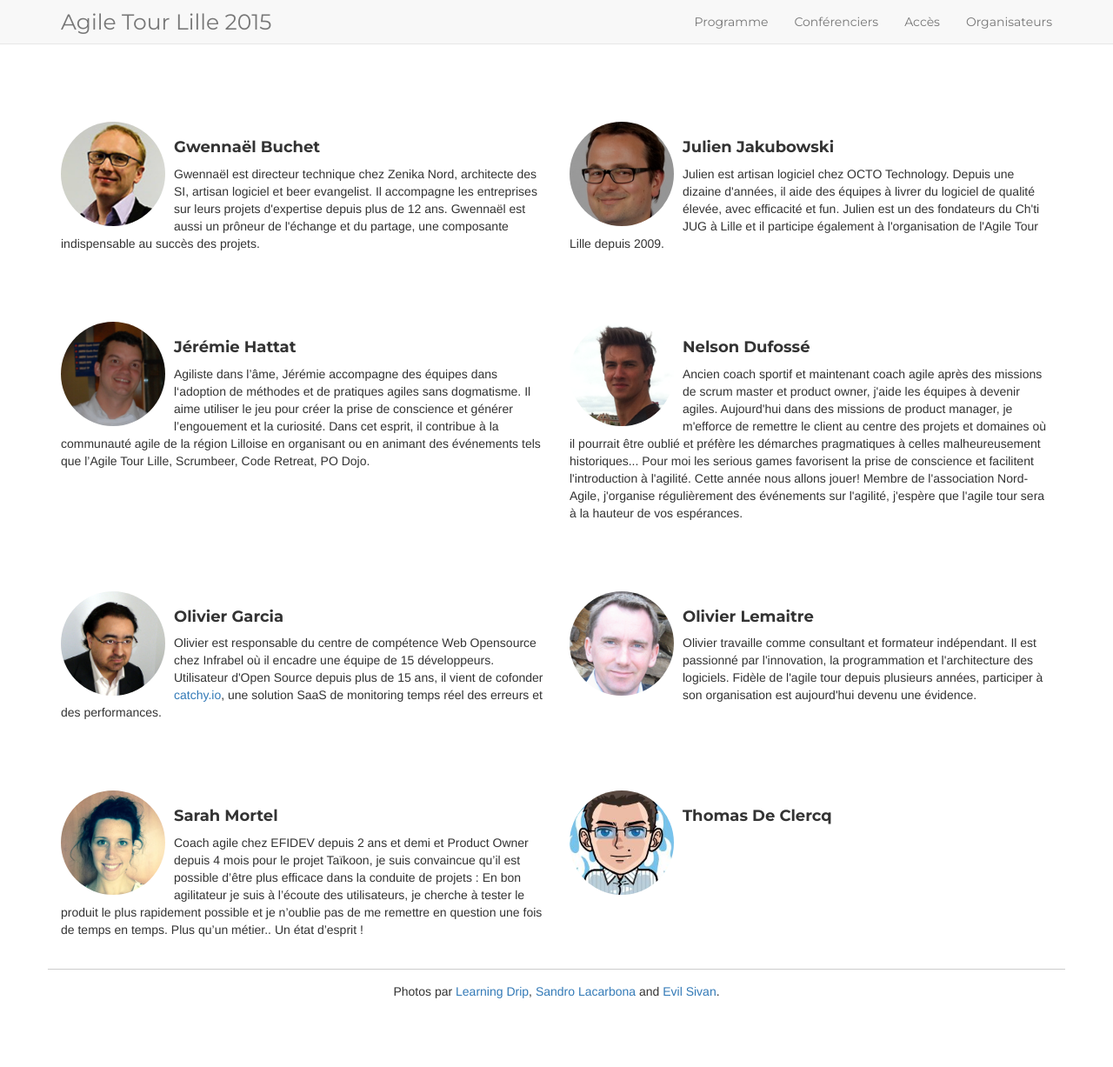
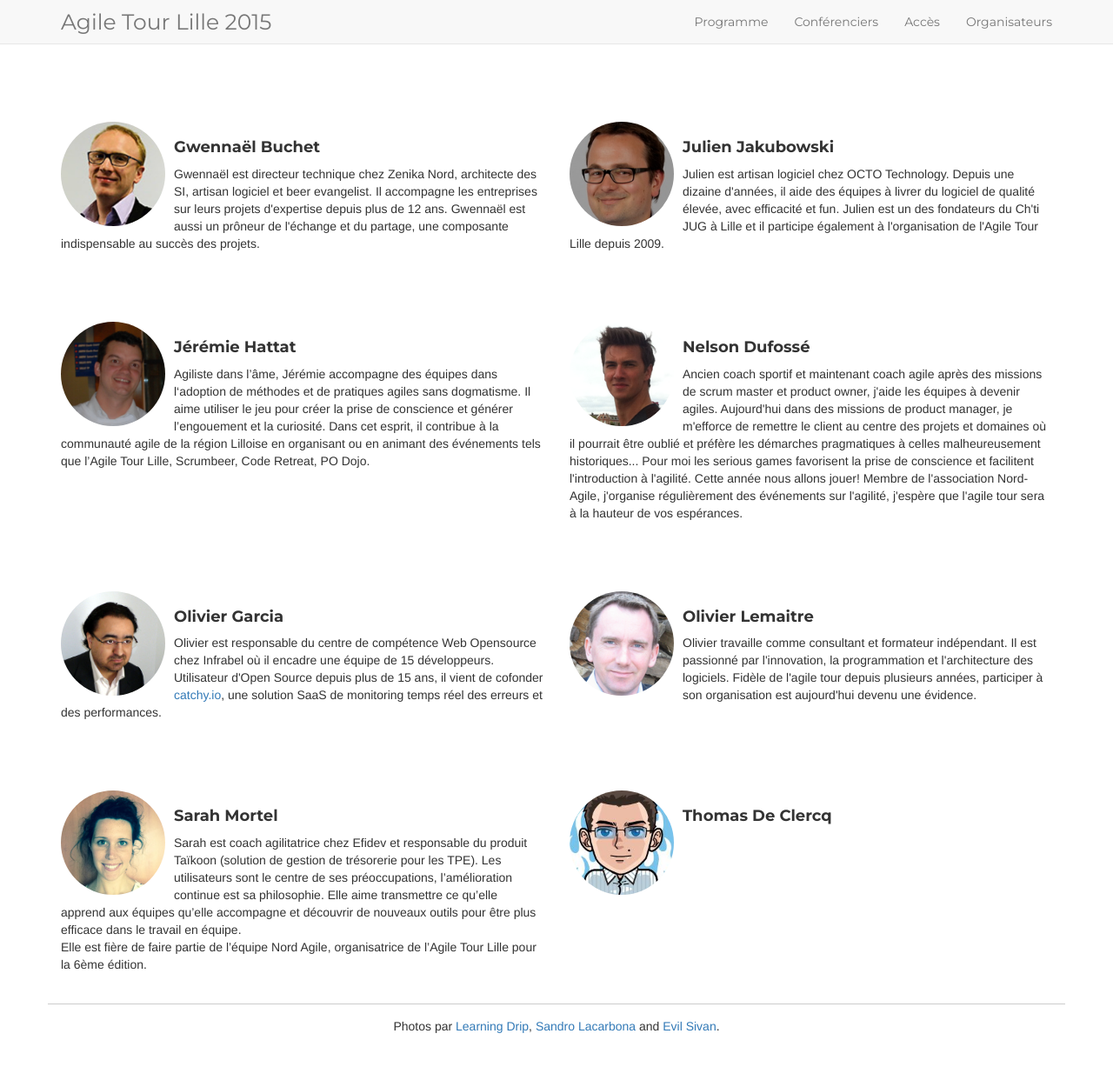
Before and after one commit to jak78/agile-tour-lille-2017, a Jekyll site: the page built from 99-orga.html, in a window 1280 px wide and 1230 px high. Shown: the top 1227 px of the window at 87% size. Built offline with Jekyll 4.4.1, drawn with Linux system fonts in a browser that asks for light colours; nearby versions of some CDN libraries.

Commit message:
Fixed: typo & new bio

```diff
--- a/_data/orga.yml
+++ b/_data/orga.yml
@@ -32,9 +32,7 @@
   bio:
     Agiliste dans l’âme, Jérémie accompagne des équipes dans l‘adoption de méthodes et de pratiques agiles sans dogmatisme. Il aime utiliser le jeu pour créer la prise de conscience et générer l’engouement et la curiosité. Dans cet esprit, il contribue à la communauté agile de la région Lilloise en organisant ou en animant des événements tels que l’Agile Tour Lille, Scrumbeer, Code Retreat, PO Dojo.
 - name: Sarah Mortel
-  bio: Coach agile chez EFIDEV depuis 2 ans et demi et Product Owner depuis 4 mois pour le projet Taïkoon, je suis convaincue qu’il est possible d’être plus efficace dans la conduite de projets &colon;
-       En bon agilitateur je suis à l’écoute des utilisateurs, je cherche à tester le produit le plus rapidement possible et je n’oublie pas de me remettre en question une fois de temps en temps.
-       Plus qu’un métier.. Un état d’esprit !
+  bio: Sarah est coach agilitatrice chez Efidev et responsable du produit Taïkoon (solution de gestion de trésorerie pour les TPE). Les utilisateurs sont le centre de ses préoccupations, l’amélioration continue est sa philosophie. Elle aime transmettre ce qu’elle apprend aux équipes qu’elle accompagne et découvrir de nouveaux outils pour être plus efficace dans le travail en équipe.<br/>Elle est fière de faire partie de l’équipe Nord Agile, organisatrice de l’Agile Tour Lille pour la 6ème édition.
   photo: sarah_mortel.jpg
 - name: Thomas De Clercq
   bio: ""
--- a/_data/schedule.yml
+++ b/_data/schedule.yml
@@ -46,7 +46,7 @@
         description: "Au delà du changement (sa problématique de départ), au delà de la valeur à livrer au plus vite, la capacité d'une Organisation à RAVIR ses utilisateurs & ses clients est devenu aujourd'hui l'enjeu majeur de l'agilité. Dés lors, l'intégration de l'Experience Utilisateur (UX) dans les projets Agiles est de plus en marquée et pertinente. Au cours de cette session, je vous propose de parcourir différentes techniques UX (Personas, Vision, Art de l'Interview, Tests Utilisateurs...) au service du Product Owner et des Equipes Agiles. Nous avancerons ensemble, technique par technique, dans une logique problème - contexte - solution."
   - hour: 11h30
     content:
-      - subject: LEAN/KABAN???
+      - subject: LEAN/KANBAN???
         speaker: Ismaël Hery
         description: ""
       - subject: Si le TDD est mort, alors pratiquons une autopsie
```
